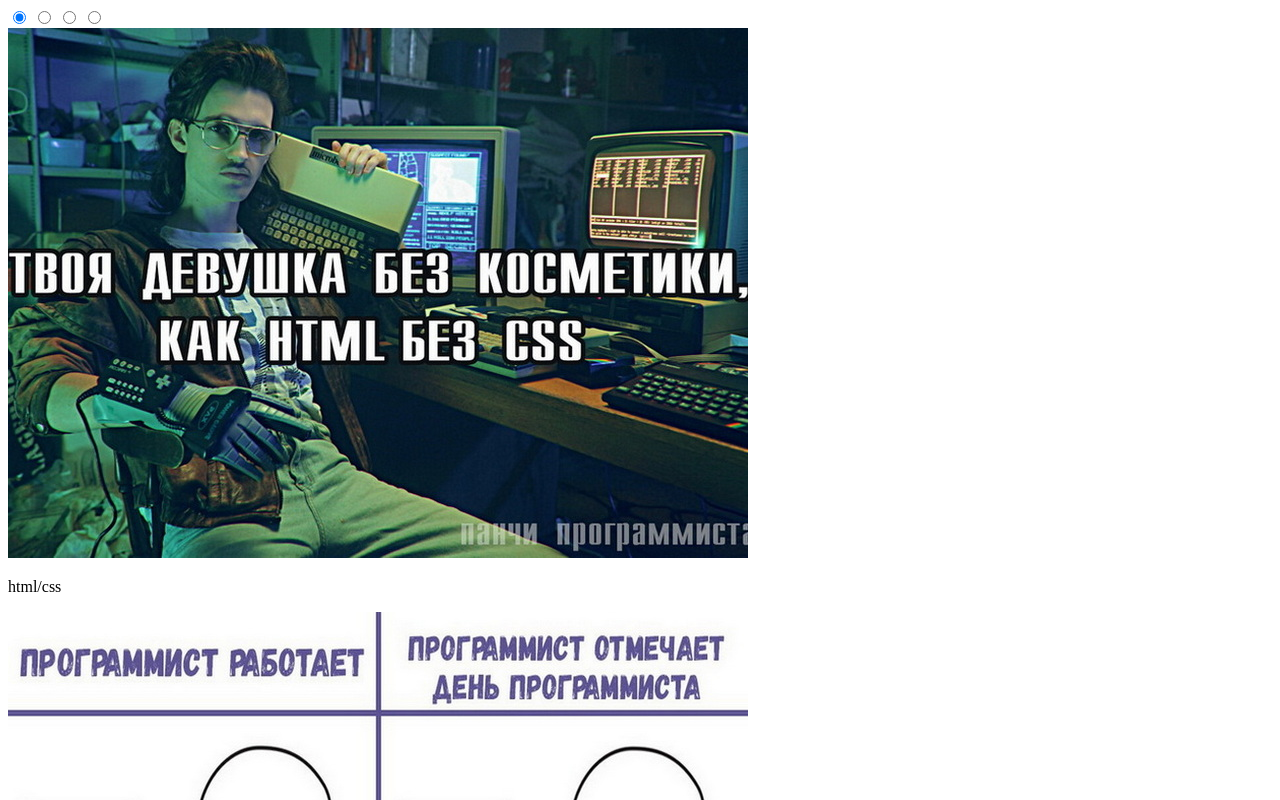
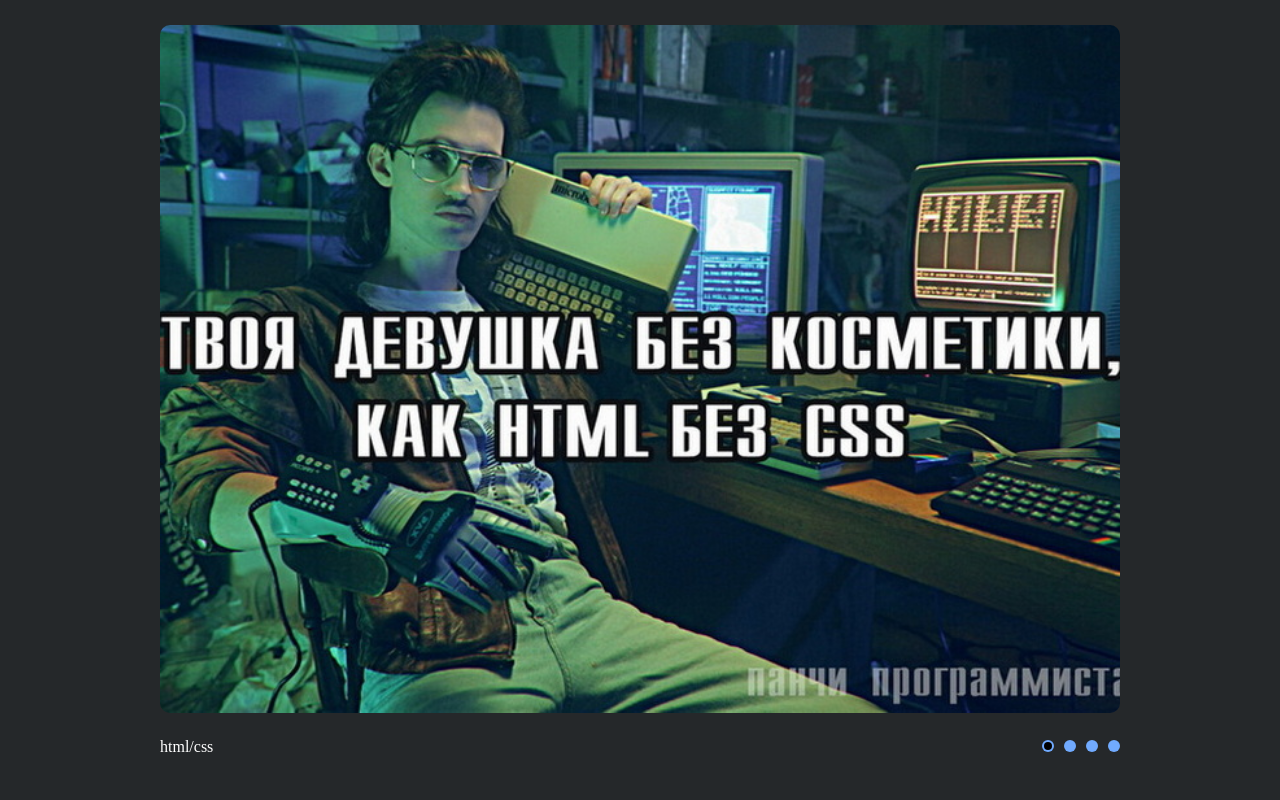
Before and after one commit to Alen-Kazlovsky/cssMemSlider, a plain HTML site: page index.html in a window 1280 px wide. Shown: the top 800 px of the page. Drawn offline with Linux system fonts and the light colour scheme.

Commit message:
feat: styles for index.html (Sun, May 15, 2022 03:41:48 PM)

```diff
--- a/index.html
+++ b/index.html
@@ -6,6 +6,7 @@
     <meta http-equiv="X-UA-Compatible" content="IE=edge">
     <meta name="viewport" content="width=device-width, initial-scale=1.0">
     <title>cssMemSlider</title>
+    <link rel="stylesheet" href="style.css">
 </head>
 
 <body>
--- a/style.css
+++ b/style.css
@@ -2,3 +2,108 @@
     margin: 0;
     padding: 0
 }
+
+body {
+    background: #25282a;
+    margin: 0px 25px 0px 25px;
+}
+
+.slider {
+    display: flex;
+    flex-direction: column;
+    overflow: hidden;
+    max-width: 960px;
+    margin: 25px auto;
+}
+
+.slides {
+    display: flex;
+    width: 400%;
+}
+
+.slide-item {
+    width: 25%;
+    transition: 0.4s ease;
+}
+
+.slide-item img {
+    display: block;
+    width: 100%;
+    border-radius: 10px;
+    margin-bottom: 25px;
+}
+
+.slide-item p {
+    color: #fff;
+}
+
+input[type="radio"] {
+    display: none;
+}
+
+.pagination {
+    display: flex;
+    align-items: center;
+    justify-content: flex-end;
+    position: relative;
+    bottom: 16px;
+}
+
+.ellipse {
+    position: relative;
+    width: 12px;
+    height: 12px;
+    border-radius: 50%;
+    background-color: #71abff;
+    cursor: pointer;
+    margin-left: 10px;
+}
+
+.ellipse:nth-of-type(1) {
+    margin-left: 0px;
+}
+
+.ellipse:hover:after {
+    opacity: 0;
+}
+
+.ellipse:after {
+    content: '';
+    position: absolute;
+    width: 8px;
+    height: 8px;
+    border-radius: 50%;
+    background-color: #000;
+    cursor: pointer;
+    top: 2px;
+    left: 2px;
+    opacity: 0;
+}
+
+.ellipse:hover {
+    background-color: #fff;
+}
+
+#button_1:checked~.pagination .dot_1:after,
+#button_2:checked~.pagination .dot_2:after,
+#button_3:checked~.pagination .dot_3:after,
+#button_4:checked~.pagination .dot_4:after,
+#button_5:checked~.pagination .dot_5:after {
+    opacity: 1;
+}
+
+#button_1:checked~.slides .first {
+    margin-left: 0;
+}
+
+#button_2:checked~.slides .first {
+    margin-left: -25%;
+}
+
+#button_3:checked~.slides .first {
+    margin-left: -50%;
+}
+
+#button_4:checked~.slides .first {
+    margin-left: -75%;
+}
```
